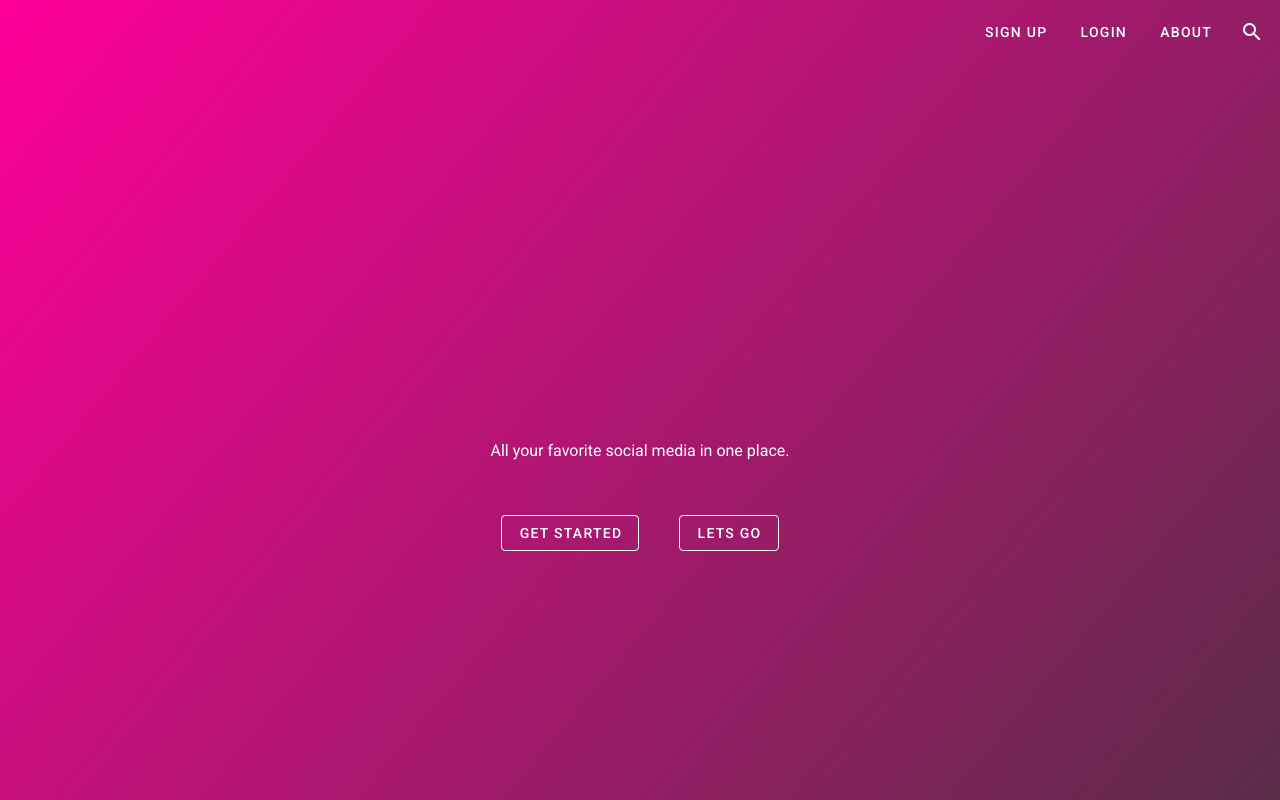
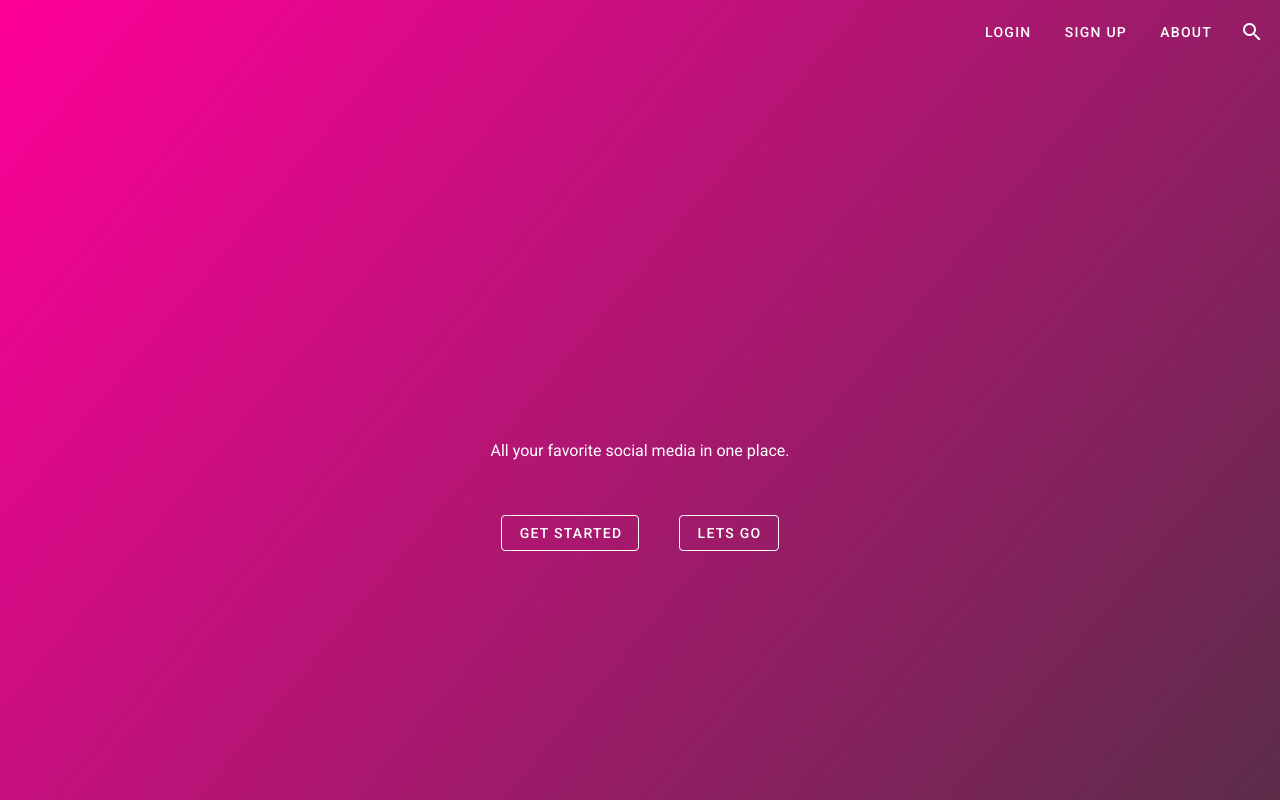
Before and after one commit to yashdhume/SocialHub, a Vue app: page / in a window 1280 px wide. Shown: the top 800 px of the page. Built offline with nearby package versions, Linux system fonts and the light colour scheme.

Commit message:
Refactor

```diff
--- /dev/null
+++ b/src/components/AppBar.vue
@@ -0,0 +1,31 @@
+<template>
+    <v-app-bar flat color="transparent" clipped-right id="AppBar">
+        <v-spacer></v-spacer>
+        <v-btn
+                flat
+                color="transparent white--text"
+                elevation="0"
+                v-for="i in appBarBtns"
+                :key="i"
+                :to="i.route">
+            {{i.text}}
+        </v-btn>
+        <v-btn icon>
+            <v-icon>mdi-magnify</v-icon>
+        </v-btn>
+
+    </v-app-bar>
+</template>
+
+<script>
+    export default {
+        name: "AppBar",
+        props: {
+            appBarBtns: Array,
+        }
+    }
+</script>
+
+<style scoped>
+
+</style>
--- /dev/null
+++ b/src/components/SplashPageComponents.vue
@@ -0,0 +1,34 @@
+<template>
+    <div id="SplashPageComponents">
+        <v-container fluid>
+            <v-flex ce>
+                <v-row>
+                    <v-col align="center"
+                           justify="center"
+                           style="height: 1000px">
+
+                        <v-img src="@/assets/SocialHubLogoWhite.png" max-width="500" max-height="500"></v-img>
+                        <v-container></v-container>
+                        <p class="text-center ma-5">All your favorite social media in one place.</p>
+
+                        <v-col>
+                            <v-btn class="ma-5" outlined>Get Started</v-btn>
+                            <v-btn class="ma-5" outlined>Lets go</v-btn>
+                        </v-col>
+                    </v-col>
+                </v-row>
+            </v-flex>
+        </v-container>
+
+    </div>
+</template>
+
+<script>
+    export default {
+        name: "SplashPageComponents"
+    }
+</script>
+
+<style scoped>
+
+</style>
--- /dev/null
+++ b/src/styles/BackgroundGradient.css
@@ -0,0 +1,3 @@
+.backgroundGradient{
+    background: linear-gradient(130deg, #FF0099, #493240);
+}
--- a/src/views/SplashPage.vue
+++ b/src/views/SplashPage.vue
@@ -1,49 +1,36 @@
 <template>
     <v-app style="background: linear-gradient(130deg, #FF0099, #493240);">
-        <div>
-            <v-app-bar flat color="transparent" clipped-right>
-                <v-spacer></v-spacer>
-                <v-btn flat color="transparent" elevation="0" >Sign up</v-btn>
-                <v-btn flat color="transparent" elevation="0" >Login</v-btn>
-                <v-btn flat color="transparent" elevation="0" >About</v-btn>
-
-                <v-btn icon>
-                    <v-icon>mdi-magnify</v-icon>
-                </v-btn>
-
-            </v-app-bar>
-
-            <v-container fluid>
-                <v-flex ce>
-                <v-row>
-                    <v-col  align="center"
-                            justify="center"
-                            style="height: 1000px">
-
-                            <v-img src="@/assets/SocialHubLogoWhite.png" max-width="500" max-height="500" ></v-img>
-                        <v-container ></v-container>
-                            <p class="text-center ma-5">All your favorite social media in one place.</p>
-
-                        <v-col>
-                            <v-btn class="ma-5" outlined>Get Started </v-btn>
-                            <v-btn class="ma-5" outlined>Lets go</v-btn>
-                        </v-col>
-                    </v-col>
-                </v-row>
-            </v-flex>
-            </v-container>
-
-        </div>
+        <AppBar :appBarBtns="appBarBtns"></AppBar>
+        <SplashPageComponents/>
     </v-app>
 </template>
 
 <script>
+    import AppBar from "@/components/AppBar";
+    import SplashPageComponents from "@/components/SplashPageComponents";
     export default {
         name: "SplashPage",
-
+        components: {SplashPageComponents, AppBar},
+        data: () => {
+            return {
+                appBarBtns: [
+                    {
+                        text: "Login",
+                        route: "/routerTemp",
+                    },
+                    {
+                        text: "Sign Up",
+                        route: "",
+                    },
+                    {
+                        text: "About",
+                        route: "",
+                    },
+                ],
+            }
+        },
     }
 </script>
 
 <style scoped>
-
 </style>
```
